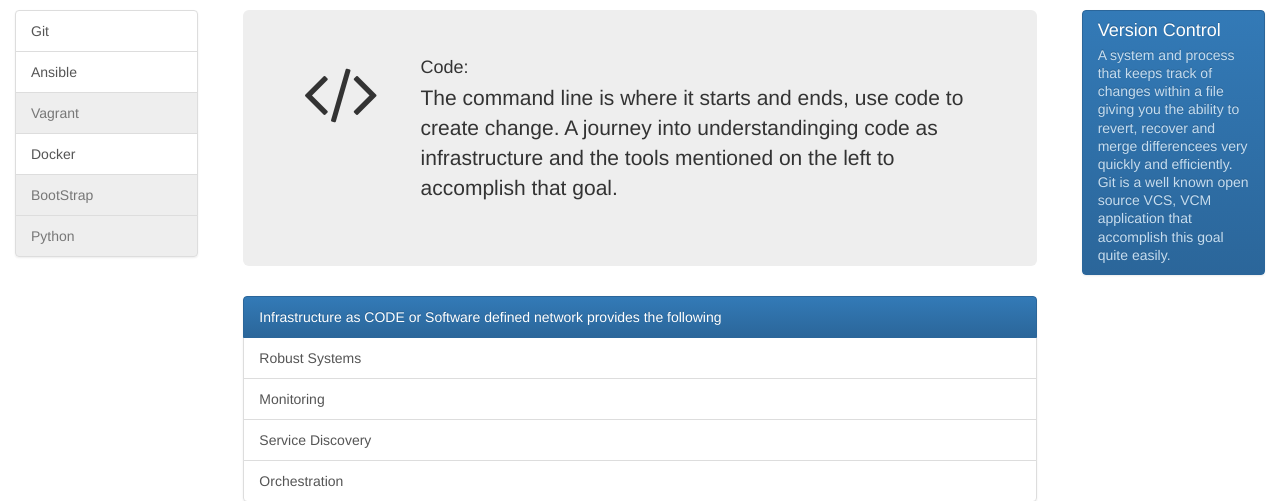
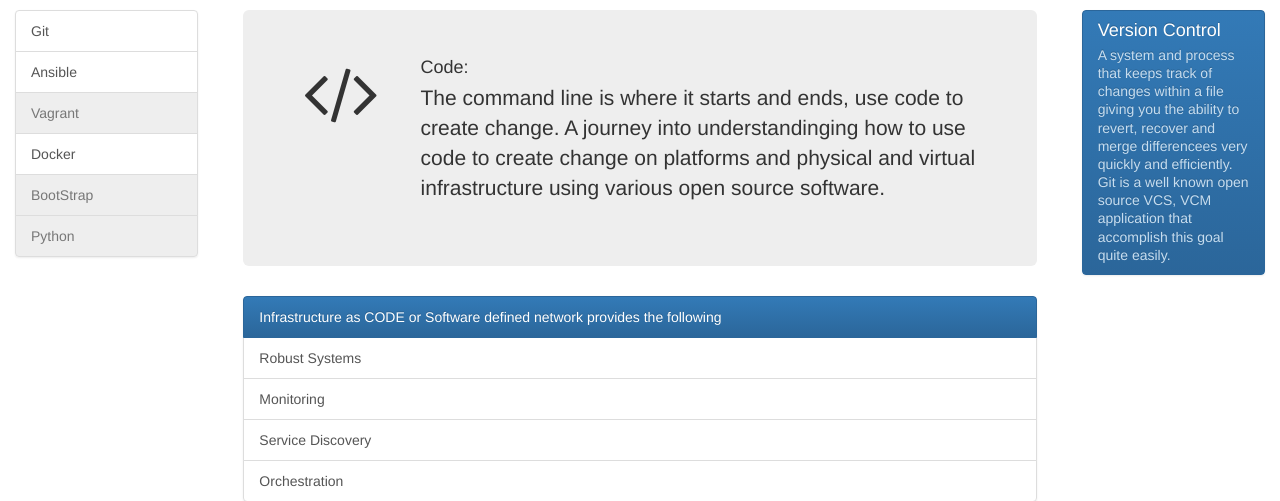
Before and after one commit to becomeonewiththecode/website, a PHP site: page / in a window 1280 px wide. Shown: the part 60-561 px from the top of the page. Run offline with PHP 8.4, Linux system fonts and the light colour scheme; some libraries are stand-ins or nearby versions.

Commit message:
Updated about statement

```diff
--- a/index.php
+++ b/index.php
@@ -27,7 +27,7 @@ include 'left.inc';
           <div class="col-xs-10">
             <h4 class="list-group-item-heading">Code:</h4>
             <p>
-            The command line is where it starts and ends, use code to create change. A journey into understandinging code as infrastructure and the tools mentioned on the left to accomplish that goal.
+            The command line is where it starts and ends, use code to create change. A journey into understandinging how to use code to create change on platforms and physical and virtual infrastructure using various open source software.
             </p>
           </div>
         </div>
```
